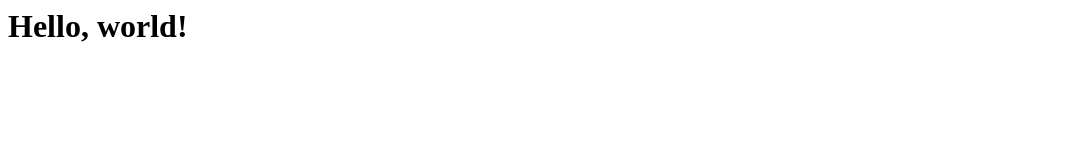
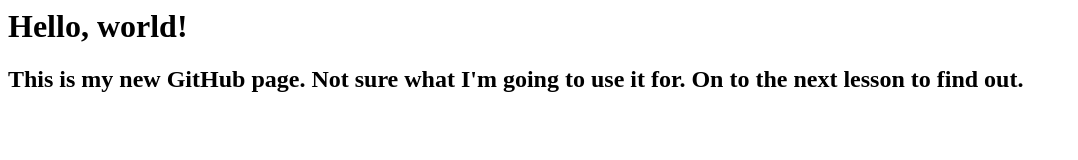
Before and after one commit to KathyOH/KathyOH.github.io, a plain HTML site: page index.html in a window 1280 px wide. Shown: the whole page, without its empty margins (0-1078 px from the left). Drawn offline with Linux system fonts and the light colour scheme.

Commit message:
second line added to GitHub profile page

```diff
--- a/index.html
+++ b/index.html
@@ -1 +1,2 @@
 <h1>Hello, world!</h1>
+<h2>This is my new GitHub page. Not sure what I'm going to use it for.  On to the next lesson to find out.</h2>
```
